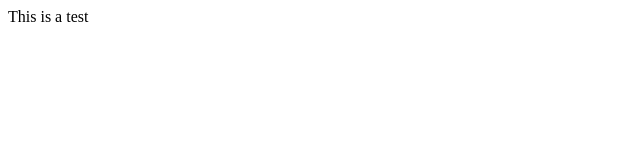
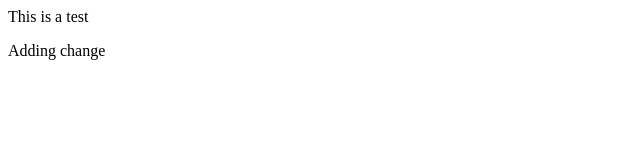
Before and after one commit to jbpark0509/git-test-3, a plain HTML site: page index.html in a window 1280 px wide. Shown: the full height of the page, 0-640 px from the left. Drawn offline with Linux system fonts and the light colour scheme.

Commit message:
Add change to PR

```diff
--- a/index.html
+++ b/index.html
@@ -1,3 +1,4 @@
 <html>
   <p>This is a test</p>
+  <a>Adding change</a>
 </html>
```
